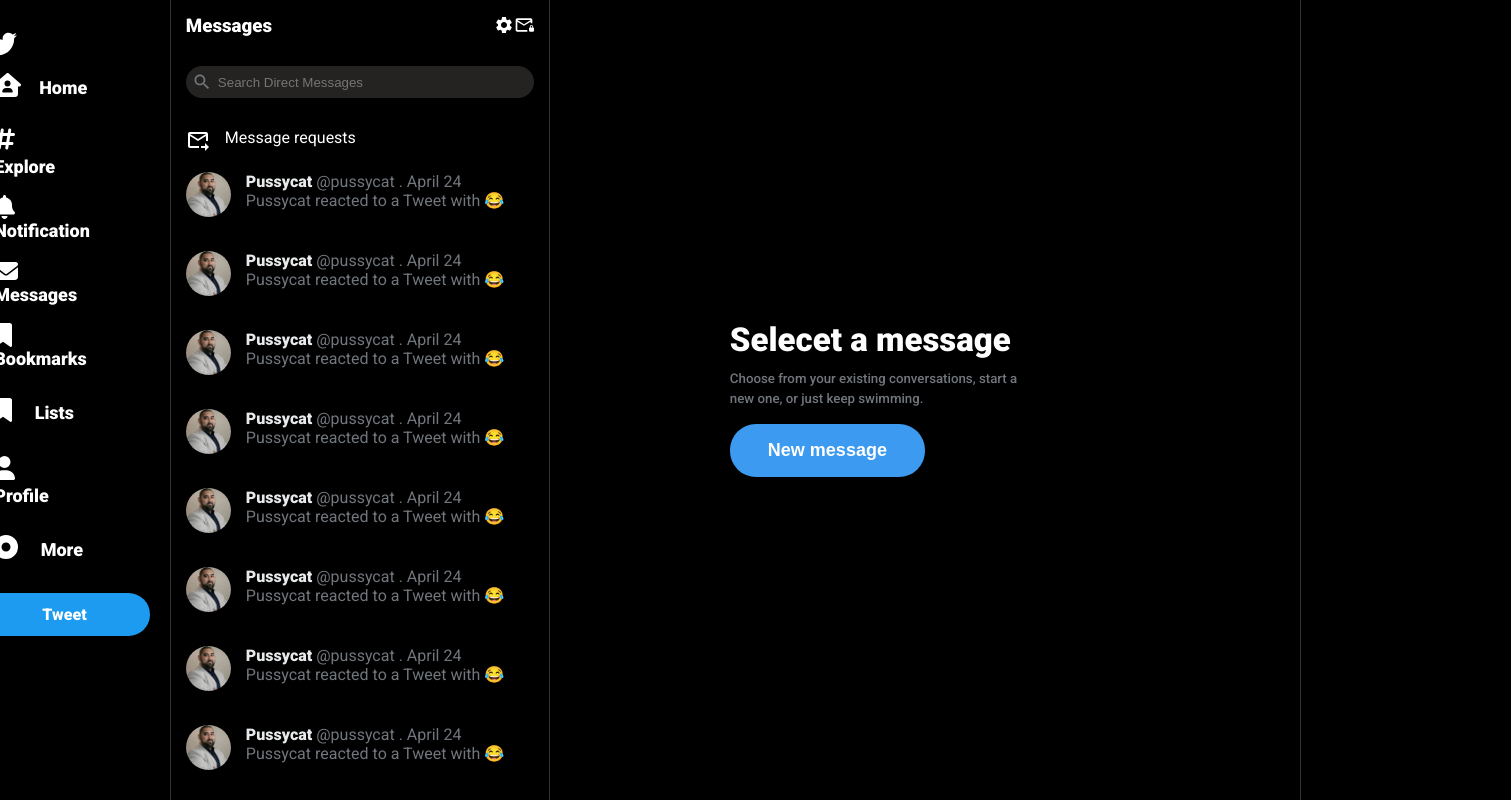
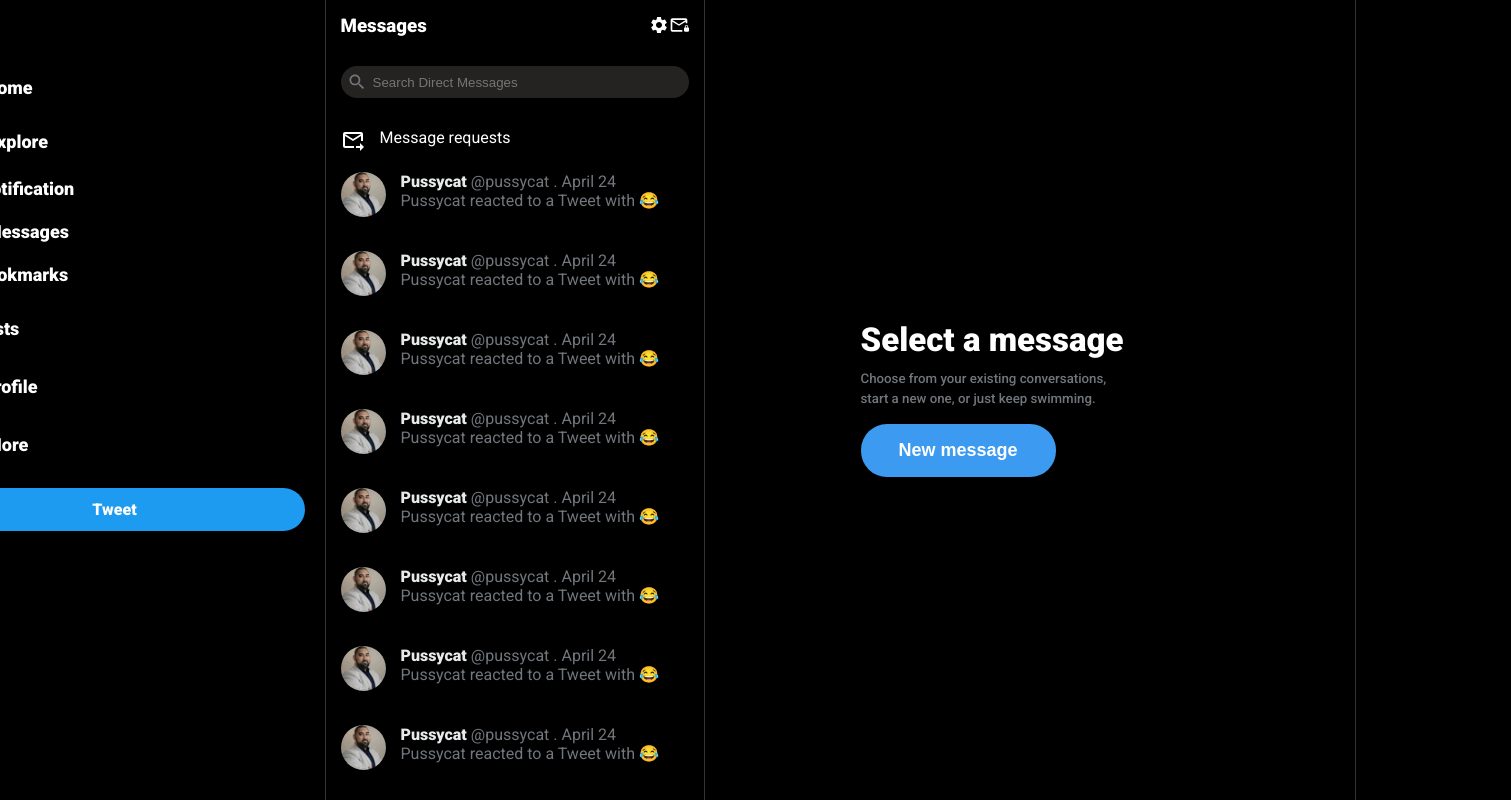
Before and after one commit to kingbee1/twitter-clone, a React (Create React App) app: page /messages in a window 1280 px wide. Shown: the top 800 px of the page, 1511 px wide, since content can reach past the window. Built offline with nearby package versions, Linux system fonts and the light colour scheme.

Commit message:
fixed spacing issues

```diff
--- a/src/components/message/RightMessage.js
+++ b/src/components/message/RightMessage.js
@@ -5,9 +5,9 @@
   return (
     <div className='right-cover'>
 
-    <div className='right-container'>
+    <div className='right-container-message'>
       <div className="right-content">
-        <h1>Selecet a message</h1>
+        <h1>Select a message</h1>
         <h5>Choose from your existing conversations, start a new one, or just keep swimming.</h5>
         <button>New message</button>
       </div>
--- a/src/components/message/rightmessage.css
+++ b/src/components/message/rightmessage.css
@@ -1,11 +1,12 @@
 .right-cover {
     border-right: 1px solid #303336;
 }
-.right-container {
+
+.right-container-message {
     position: relative;
     top: 40%;
     left: 24%;
-    width: 750px;
+    width: 650px;
 }
 
 
--- a/src/components/sidebar/sidebar.css
+++ b/src/components/sidebar/sidebar.css
@@ -3,10 +3,11 @@
     height: 40px;
     padding: 30px 0;
     top: 0px;
+    min-width: 400px;
 }
 
 .nav-links{
-
+    min-width: 400px;
 }
 .nav-links li a {
     font-size: 34px;
--- a/src/pages/page styles/messages.css
+++ b/src/pages/page styles/messages.css
@@ -45,7 +45,6 @@
     border: none;
     outline: none;
     width: 100%;
-    /* text-align: center; */
     padding: 0 6px;
     background: transparent;
   }
@@ -69,7 +68,7 @@
   .user-profilet img{
     border-radius: 50%;
     width: 45px;
-	height: 45px;
+	  height: 45px;
     margin: 0px 5px 10px 0px;
 }
 
```
